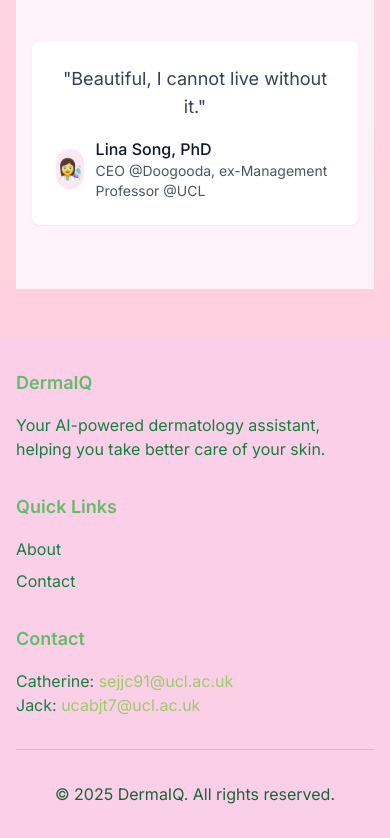
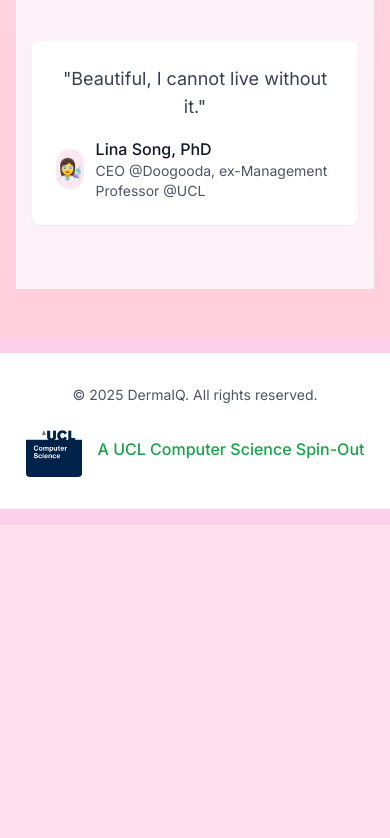
Before and after one commit to Jack5316/DermaIQ_Waitlist, a Next.js app: page / in a window 390 px wide. Shown: the part 1409-2247 px from the top of the page. After the commit the page ends 1934 px from the top, so only its background shows below. Built offline with nearby package versions, Linux system fonts and the light colour scheme.

Commit message:
Update waitlist form and related files

```diff
--- a/app/layout.tsx
+++ b/app/layout.tsx
@@ -1,6 +1,7 @@
 import type { Metadata } from 'next'
 import { Inter } from 'next/font/google'
 import './globals.css'
+import Footer from '@/components/Footer'
 
 const inter = Inter({ subsets: ['latin'] })
 
@@ -20,7 +21,10 @@ export default function RootLayout({
 }) {
   return (
     <html lang="en">
-      <body className={inter.className}>{children}</body>
+      <body className={inter.className}>
+        <main>{children}</main>
+        <Footer />
+      </body>
     </html>
   )
 }
--- a/app/page.tsx
+++ b/app/page.tsx
@@ -1,7 +1,6 @@
 import Header from '@/components/Header'
 import WaitlistForm from '@/components/WaitlistForm'
 import Testimonials from '@/components/Testimonials'
-import Footer from '@/components/Footer'
 import ClientHydrationFixWrapper from '@/components/ClientHydrationFixWrapper'
 import Founders from '@/components/Founders'
 
@@ -16,7 +15,6 @@ export default function Home() {
           <Founders />
           <Testimonials />
         </div>
-        <Footer />
       </main>
     </ClientHydrationFixWrapper>
   )
--- a/components/Footer.tsx
+++ b/components/Footer.tsx
@@ -1,41 +1,32 @@
+import React from 'react';
+
 export default function Footer() {
   return (
-    <footer className="bg-pink-200 text-green-800">
-      <div className="container mx-auto px-4 py-8">
-        <div className="grid grid-cols-1 md:grid-cols-3 gap-8">
-          <div>
-            <h3 className="text-lg font-semibold mb-4 text-primary">DermaIQ</h3>
-            <p className="text-green-700">
-              Your AI-powered dermatology assistant, helping you take better care of your skin.
-            </p>
-          </div>
-          <div>
-            <h3 className="text-lg font-semibold mb-4 text-primary">Quick Links</h3>
-            <ul className="space-y-2">
-              <li>
-                <a href="#about" className="text-green-700 hover:text-secondary">
-                  About
-                </a>
-              </li>
-              <li>
-                <a href="#contact" className="text-green-700 hover:text-secondary">
-                  Contact
-                </a>
-              </li>
-            </ul>
-          </div>
-          <div>
-            <h3 className="text-lg font-semibold mb-4 text-primary">Contact</h3>
-            <p className="text-green-700">
-              Catherine: <a href="mailto:sejjc91@ucl.ac.uk" className="text-secondary hover:text-accent transition-colors">sejjc91@ucl.ac.uk</a><br />
-              Jack: <a href="mailto:ucabjt7@ucl.ac.uk" className="text-secondary hover:text-accent transition-colors">ucabjt7@ucl.ac.uk</a><br />
-            </p>
+    <footer>
+      <div className="bg-pink-200 h-4"></div>
+      <div className="bg-white py-8">
+        <div className="container mx-auto px-6">
+          <div className="flex flex-col md:flex-row items-center justify-between gap-4">
+            <div>
+              <p className="text-sm text-gray-600">© {new Date().getFullYear()} DermaIQ. All rights reserved.</p>
+            </div>
+
+            <div className="flex items-center gap-4">
+              <div className="flex-shrink-0">
+                <img
+                  src="/images/xhRjJ9mT_400x400.jpg"
+                  alt="UCL Computer Science Logo"
+                  className="h-14 w-auto rounded"
+                />
+              </div>
+              <p className="text-green-600 font-medium">
+                A UCL Computer Science Spin-Out
+              </p>
+            </div>
           </div>
         </div>
-        <div className="border-t border-pink-300 mt-8 pt-8 text-center text-green-800">
-          <p>&copy; {new Date().getFullYear()} DermaIQ. All rights reserved.</p>
-        </div>
       </div>
+      <div className="bg-pink-200 h-4"></div>
     </footer>
-  )
+  );
 }
--- a/components/WaitlistForm.tsx
+++ b/components/WaitlistForm.tsx
@@ -2,6 +2,7 @@
 
 import { useState, useCallback, useRef } from 'react'
 import ReactConfetti from 'react-confetti'
+import Image from 'next/image'
 
 const AGE_GROUPS = [
   { value: 'UNDER_18', label: '18 and under' },
```
Also changed, not shown: test-api.js (+41 -14 lines), test-email.js (added, +37 -0 lines), test-simple-email.js (added, +82 -0 lines), public/images/xhRjJ9mT_400x400.jpg (added), 1 other file (tests, documents, lock files or other folders).
